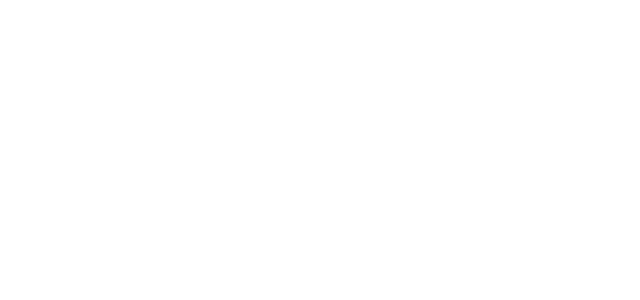
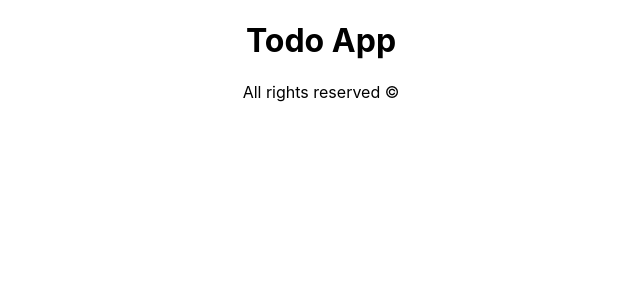
Before and after one commit to chrisAXZA/React-Projects, a React (Create React App) app in the folder todo-app/: page / in a window 1280 px wide. Shown: the top 300 px of the page, without its empty margins (319-959 px from the left). Built offline with nearby package versions, Linux system fonts and the light colour scheme.

Commit message:
Add main + footer to App.js template

```diff
--- a/todo-app/src/App.js
+++ b/todo-app/src/App.js
@@ -1,14 +1,22 @@
 import './App.css';
 
 function App() {
-  return (
-    <div className="App">
-      <header className="App-header">
+    return (
+        <div className="App">
+            <header className="App-header">
+                <h1>Todo App</h1>
 
+            </header>
 
-      </header>
-    </div>
-  );
+            <main>
+
+            </main>
+
+            <footer>
+                <p>All rights reserved &copy;</p>
+            </footer>
+        </div>
+    );
 }
 
 export default App;
```
